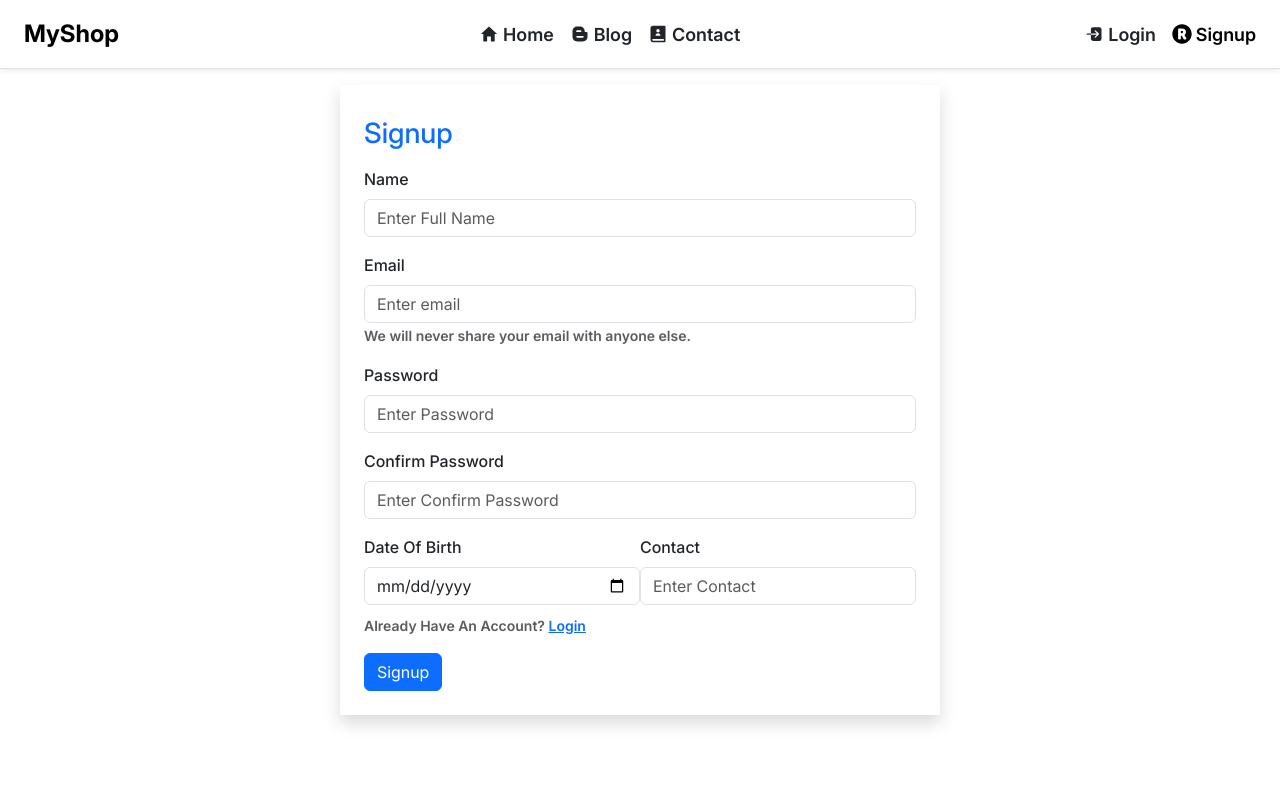
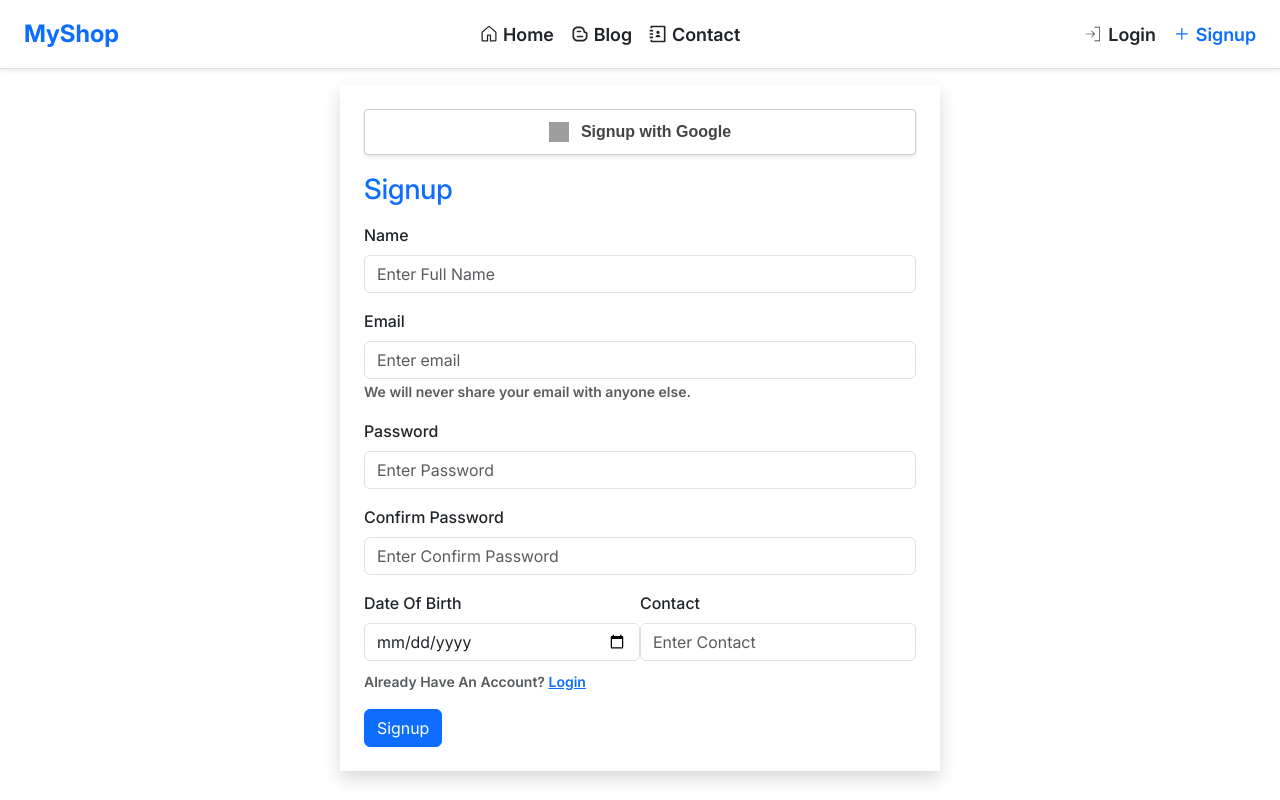
Before and after one commit to MuhammadMansoorAhmed/Ecommerce-Frontend, a React (Vite) app: page /signup in a window 1280 px wide. Built offline with nearby package versions, Linux system fonts and the light colour scheme; no server answers; grey boxes are pictures that could not be loaded.

Commit message:
theme improvement and some secirity features

```diff
--- a/src/App.jsx
+++ b/src/App.jsx
@@ -37,6 +37,15 @@ axios.defaults.withCredentials = true;
 function App() {
   const dispatch = useDispatch();
   const [loginAccess, setLoginAccess] = useState(null);
+
+  useEffect(() => {
+    const params = new URLSearchParams(window.location.search);
+    const token = params.get("token");
+    if (token) {
+      localStorage.setItem("authToken", token);
+      window.location.replace("/dashboard");
+    }
+  }, []);
 
   useEffect(() => {
     const verifyLoginStatus = async () => {
--- a/src/Components/Navbar/CategoryNavigation.jsx
+++ b/src/Components/Navbar/CategoryNavigation.jsx
@@ -39,7 +39,8 @@ const CategoryNavigation = () => {
           className="px-2 py-2 border-top border-bottom"
           ref={containerRef}
           style={{
-            backgroundColor: "#e3f3fb",
+            backgroundColor: "#fafafa",
+
             overflowX: "auto",
             WebkitOverflowScrolling: "touch",
           }}
@@ -80,7 +81,8 @@ const CategoryNavigation = () => {
                   key={category._id}
                   disableIndicator
                   value={category._id}
-                  className="text-uppercase d-flex align-items-center gap-1"
+                  className="text-uppercase d-flex align-items-center gap-1 text-dark"
+                  // style={{ color: "#628281" }}
                 >
                   <GoDotFill size={6} />
                   {category?.name}
--- a/src/Components/Navbar/NavBar.jsx
+++ b/src/Components/Navbar/NavBar.jsx
@@ -1,8 +1,9 @@
 import { Navbar, Nav, Container } from "react-bootstrap";
-import { FaRegistered, FaUser, FaUserEdit } from "react-icons/fa";
-import { IoMdHome } from "react-icons/io";
-import { IoLogIn, IoLogOut } from "react-icons/io5";
-import { RiBloggerFill, RiContactsBook2Fill } from "react-icons/ri";
+import { GoPlus } from "react-icons/go";
+import { RiBloggerLine, RiContactsBook3Line } from "react-icons/ri";
+import { FaRegUser } from "react-icons/fa6";
+import { PiSignInThin, PiSignOutThin } from "react-icons/pi";
+import { GoHome } from "react-icons/go";
 import { NavLink, useNavigate } from "react-router-dom";
 import { useDispatch } from "react-redux";
 import { logout } from "../../Redux/Services/authServices";
@@ -49,7 +50,7 @@ const NavBar = () => {
               <Navbar.Brand
                 as={NavLink}
                 to="/"
-                className="fw-bold text-indigo-600 fs-4"
+                className="fw-bold text-primary fs-4"
               >
                 MyShop
               </Navbar.Brand>
@@ -61,31 +62,31 @@ const NavBar = () => {
                 to="/"
                 className={({ isActive }) =>
                   `text-decoration-none d-flex align-items-center gap-1 navHover ${
-                    isActive ? "text-indigo-600 fw-semibold" : "text-dark"
+                    isActive ? "text-primary fw-semibold" : "text-dark"
                   }`
                 }
               >
-                <IoMdHome size={20} /> Home
+                <GoHome size={20} /> Home
               </NavLink>
               <NavLink
                 to="/blog"
                 className={({ isActive }) =>
                   `text-decoration-none d-flex align-items-center gap-1 navHover ${
-                    isActive ? "text-indigo-600 fw-semibold" : "text-dark"
+                    isActive ? "text-primary fw-semibold" : "text-dark"
                   }`
                 }
               >
-                <RiBloggerFill size={20} /> Blog
+                <RiBloggerLine size={20} /> Blog
               </NavLink>
               <NavLink
                 to="/contact"
                 className={({ isActive }) =>
                   `text-decoration-none d-flex align-items-center gap-1 navHover ${
-                    isActive ? "text-indigo-600 fw-semibold" : "text-dark"
+                    isActive ? "text-primary fw-semibold" : "text-dark"
                   }`
                 }
               >
-                <RiContactsBook2Fill size={20} /> Contact
+                <RiContactsBook3Line size={20} /> Contact
               </NavLink>
             </Nav>
 
@@ -95,15 +96,15 @@ const NavBar = () => {
                 <div className="position-relative" ref={dropdownRef}>
                   <button
                     onClick={handleLogout}
-                    className="btn btn-link text-decoration-none text-dark navHover"
+                    className="btn btn-link text-decoration-none text-dark navHover "
                   >
-                    <IoLogOut size={20} /> Logout
+                    <PiSignOutThin size={20} /> Logout
                   </button>
                   <button
                     onClick={() => setShowUserOptions(!showUserOptions)}
                     className="btn btn-link text-dark text-decoration-none navHover"
                   >
-                    <FaUser size={20} />
+                    <FaRegUser size={20} />
                   </button>
                   {showUserOptions && (
                     <div
@@ -115,9 +116,9 @@ const NavBar = () => {
                           navigate("/user-profile");
                           setShowUserOptions(false);
                         }}
-                        className="d-flex align-items-center w-100 btn btn-light navHover"
+                        className="d-flex align-items-center justify-content-center w-100 btn btn-light navHover"
                       >
-                        <FaUserEdit className="me-2" /> Profile
+                        <FaRegUser className="me-2" /> Profile
                       </button>
                     </div>
                   )}
@@ -128,21 +129,21 @@ const NavBar = () => {
                     to="/login"
                     className={({ isActive }) =>
                       `text-decoration-none d-flex align-items-center gap-1 navHover ${
-                        isActive ? "text-indigo-600 fw-semibold" : "text-dark"
+                        isActive ? "text-primary fw-semibold" : "text-dark"
                       }`
                     }
                   >
-                    <IoLogIn size={20} /> Login
+                    <PiSignInThin size={20} /> Login
                   </NavLink>
                   <NavLink
                     to="/signup"
                     className={({ isActive }) =>
                       `text-decoration-none d-flex align-items-center gap-1 navHover ${
-                        isActive ? "text-indigo-600 fw-semibold" : "text-dark"
+                        isActive ? "text-primary fw-semibold" : "text-dark"
                       }`
                     }
                   >
-                    <FaRegistered size={20} /> Signup
+                    <GoPlus size={20} /> Signup
                   </NavLink>
                 </>
               )}
--- a/src/Components/ProtectedRoutesComponent/ProtectedRoutesComponent.jsx
+++ b/src/Components/ProtectedRoutesComponent/ProtectedRoutesComponent.jsx
@@ -1,9 +1,13 @@
-/* eslint-disable react/prop-types */
 import { Navigate } from "react-router-dom";
+import useAdminAuth from "../../Hooks/UseAdminAuth";
 
+// eslint-disable-next-line react/prop-types
 const ProtectedRoute = ({ children, requiredRole }) => {
-  const isLoggedIn = localStorage.getItem("isLoggedIn") === "true";
-  const role = localStorage.getItem("role");
+  const { loading, isLoggedIn, role } = useAdminAuth();
+
+  if (loading) {
+    return <div className="text-center">Varifying User...</div>;
+  }
 
   if (!isLoggedIn) {
     return <Navigate to="/login" replace />;
--- /dev/null
+++ b/src/Hooks/useAdminAuth.js
@@ -0,0 +1,46 @@
+import { useEffect, useState, useRef } from "react";
+import { useDispatch } from "react-redux";
+import { getUserLoginStatus } from "../Redux/Services/authServices";
+
+const useAdminAuth = (intervalMinutes = 5) => {
+  const dispatch = useDispatch();
+  const [authState, setAuthState] = useState({
+    loading: true,
+    isLoggedIn: false,
+    role: null,
+  });
+
+  const intervalRef = useRef(null);
+
+  const fetchAuthStatus = async () => {
+    try {
+      const response = await dispatch(getUserLoginStatus()).unwrap();
+      setAuthState({
+        loading: false,
+        isLoggedIn: true,
+        role: response.user.role,
+      });
+    } catch (err) {
+      setAuthState({
+        loading: false,
+        isLoggedIn: false,
+        role: null,
+      });
+    }
+  };
+
+  useEffect(() => {
+    fetchAuthStatus();
+
+    intervalRef.current = setInterval(() => {
+      fetchAuthStatus();
+    }, intervalMinutes * 60 * 1000);
+    return () => {
+      clearInterval(intervalRef.current);
+    };
+  }, [dispatch, intervalMinutes]);
+
+  return authState;
+};
+
+export default useAdminAuth;
--- a/src/Pages/Login/Login.jsx
+++ b/src/Pages/Login/Login.jsx
@@ -46,6 +46,10 @@ const handleLogin = async (e) => {
 
 };
 
+const handleGoogleLogin = () => {
+  window.location.href = `${import.meta.env.VITE_SERVER_ROUTE}/api/auth/google`;
+};
+
 return (
   <>
     <NavBar />
@@ -54,8 +58,40 @@ const handleLogin = async (e) => {
         className="shadow d-flex flex-column p-4 justify-content-center "
         style={{ width: "450px", height: "auto" }}
       >
+        <h3 className="w-100  py-2 text-primary">Login</h3>
+        <div className="flex justify-content-center">
+          <button
+            style={{
+              width: "100%",
+              marginBottom: "10px",
+              display: "flex",
+              alignItems: "center",
+              padding: "10px 20px",
+              backgroundColor: "#ffffff",
+              border: "1px solid #ccc",
+              borderRadius: "4px",
+              cursor: "pointer",
+              fontFamily: "Arial, sans-serif",
+              fontSize: "16px",
+              color: "#444",
+              boxShadow: "0 2px 4px rgba(0,0,0,0.1)",
+              justifyContent: "center",
+            }}
+            onClick={handleGoogleLogin}
+          >
+            <img
+              src="https://developers.google.com/identity/images/g-logo.png"
+              alt="Google logo"
+              style={{
+                width: "20px",
+                height: "20px",
+                marginRight: "12px",
+              }}
+            />
+            Login with Google
+          </button>
+        </div>
         <Form onSubmit={handleLogin}>
-            <h3 className="w-100  py-2 text-primary">Login</h3>
           <Form.Group className="mb-3" controlId="formBasicEmail">
             <Form.Label>Email </Form.Label>
             <Form.Control
--- a/src/Pages/Signup/Signup.jsx
+++ b/src/Pages/Signup/Signup.jsx
@@ -55,7 +55,11 @@ const Signup = () => {
     }
     toast.error("User Registration Failed");
   };
-
+  const handleGoogleSignup = () => {
+    window.location.href = `${
+      import.meta.env.VITE_SERVER_ROUTE
+    }/api/auth/google`;
+  };
   return (
     <>
       <NavBar />
@@ -64,8 +68,41 @@ const Signup = () => {
           className="shadow d-flex flex-column p-4 justify-content-center "
           style={{ width: "600px", height: "auto" }}
         >
+          <div className="flex justify-content-center">
+            <button
+              style={{
+                width: "100%",
+                marginBottom: "10px",
+                display: "flex",
+                alignItems: "center",
+                padding: "10px 20px",
+                backgroundColor: "#ffffff",
+                border: "1px solid #ccc",
+                borderRadius: "4px",
+                cursor: "pointer",
+                fontFamily: "Arial, sans-serif",
+                fontSize: "16px",
+                color: "#444",
+                boxShadow: "0 2px 4px rgba(0,0,0,0.1)",
+                justifyContent: "center",
+              }}
+              onClick={handleGoogleSignup}
+            >
+              <img
+                src="https://developers.google.com/identity/images/g-logo.png"
+                alt="Google logo"
+                style={{
+                  width: "20px",
+                  height: "20px",
+                  marginRight: "12px",
+                }}
+              />
+              Signup with Google
+            </button>
+          </div>
           <Form onSubmit={handleSignup}>
             <h3 className="w-100  py-2 text-primary">Signup</h3>
+
             <Form.Group className="mb-3" controlId="Name">
               <Form.Label>Name</Form.Label>
               <Form.Control
```
Lines whose indentation alone changed are shown as unchanged.
